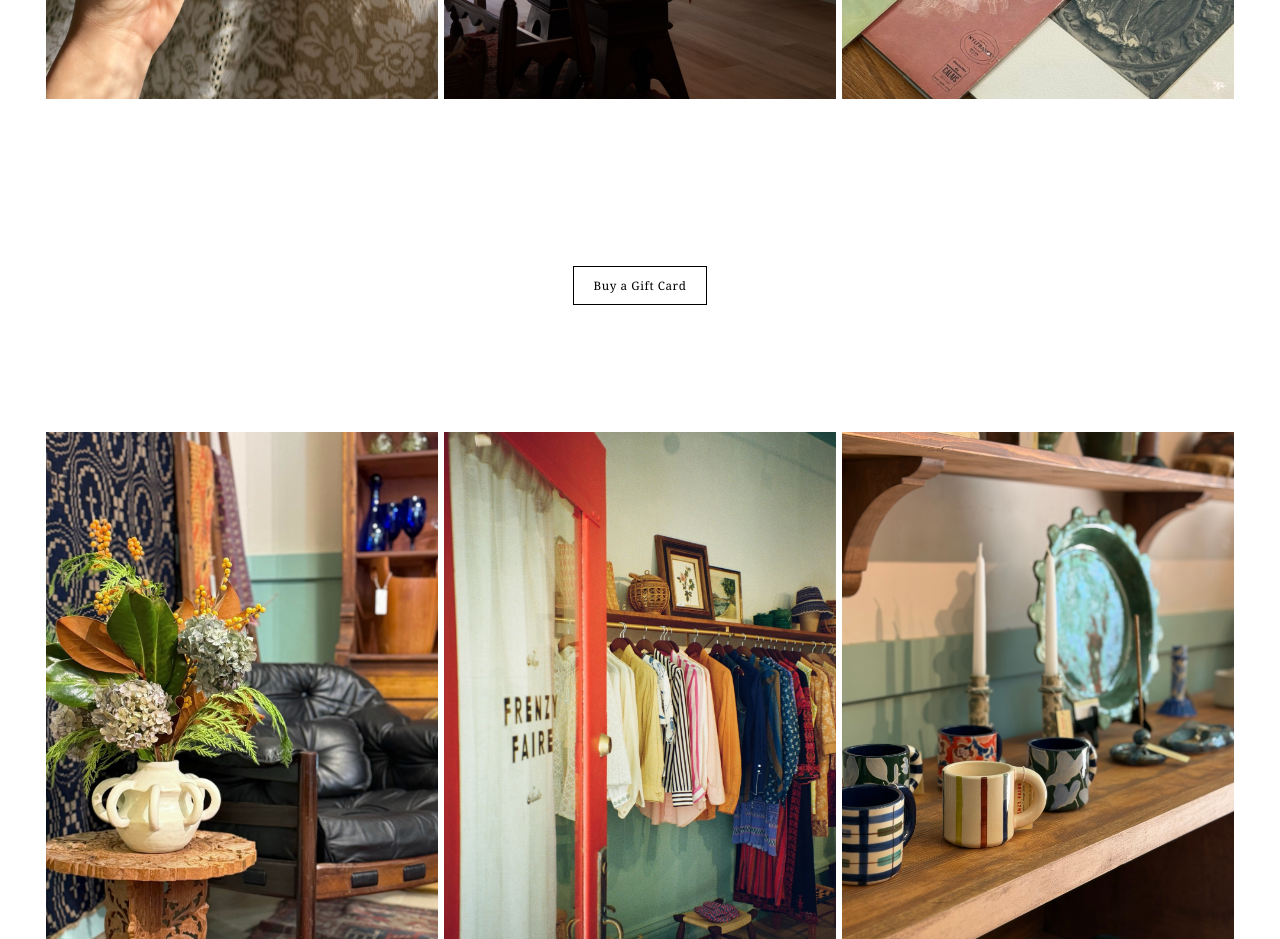
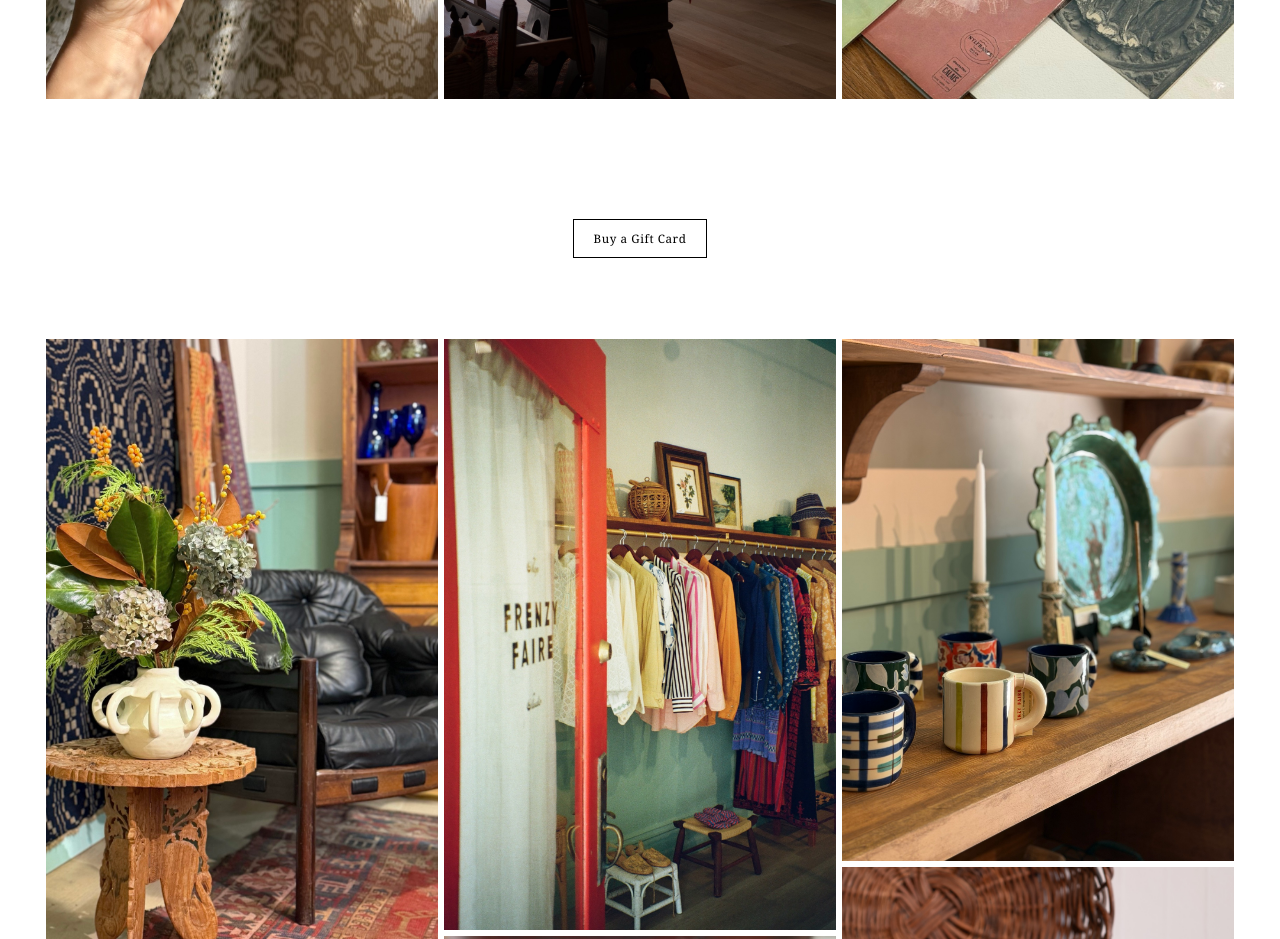
Before and after one commit to timothybuck13/frenzy-faire, a React (Vite) app: page / in a window 1280 px wide. Shown: the part 1540-2479 px from the top of the page. Built offline with nearby package versions, Linux system fonts and the light colour scheme.

Commit message:
Halve gift card button padding

```diff
--- a/src/App.jsx
+++ b/src/App.jsx
@@ -292,7 +292,7 @@
       </section>
 
       {/* Gift Card button */}
-      <section className="py-20 md:py-28">
+      <section className="py-10 md:py-14">
         <div className="max-w-2xl mx-auto px-6 md:px-8 text-center flex items-center justify-center" style={{ minHeight: '8rem' }}>
           <a
             href="https://app.squareup.com/gift/MLJZ93FYMD68M/order"
```
